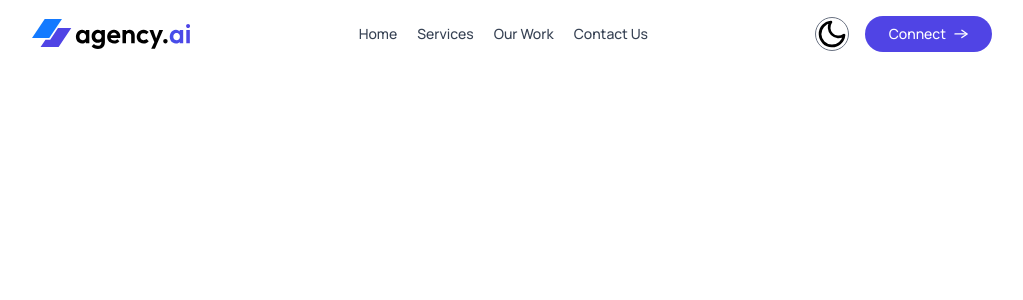
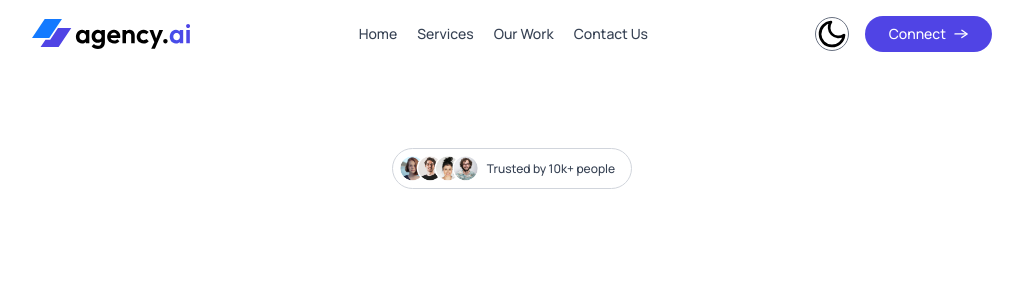
Before and after one commit to SamRizk194/AGENCY.AI, a React (Vite) app: page / in a window 1280 px wide. Shown: the top 300 px of the page, without its empty margins (128-1151 px from the left). Built offline with nearby package versions, Linux system fonts and the light colour scheme.

Commit message:
adding hero sec

```diff
--- a/src/App.jsx
+++ b/src/App.jsx
@@ -1,5 +1,6 @@
 import { useState } from "react";
 import Navbar from "./components/Navbar";
+import Hero from "./components/Hero";
 
 function App() {
   const [theme, setTheme] = useState(
@@ -9,6 +10,7 @@
   return (
     <div className="dark:bg-black relative">
       <Navbar theme={theme} setTheme={setTheme} />
+      <Hero />
     </div>
   );
 }
--- /dev/null
+++ b/src/components/Hero.jsx
@@ -0,0 +1,16 @@
+import assets from "../assets/assets";
+
+function Hero() {
+  return (
+    <div
+      id="hero"
+      className="flex flex-col items-center gap-6 py-20 px-4 sm:px-12 lg:px-24 xl:px-40 text-center w-full overflow-hidden text-gray-700 dark:text-white"
+    >
+      <div className="inline-flex items-center gap-2 border border-gray-300 p-1.5 pr-4 rounded-full">
+        <img className="w-20" src={assets.group_profile} alt="" />
+        <p className="text-xs font-medium">Trusted by 10k+ people</p>
+      </div>
+    </div>
+  );
+}
+export default Hero;
--- a/src/components/Navbar.jsx
+++ b/src/components/Navbar.jsx
@@ -73,6 +73,7 @@
 
       <div className="flex items-center gap-2 sm:gap-4">
         <ThemeToggleBtn theme={theme} setTheme={setTheme} />
+
         <img
           src={theme === "dark" ? assets.menu_icon_dark : assets.menu_icon}
           alt=""
```
Also changed, not shown: 1 other file (tests, documents, lock files or other folders).
